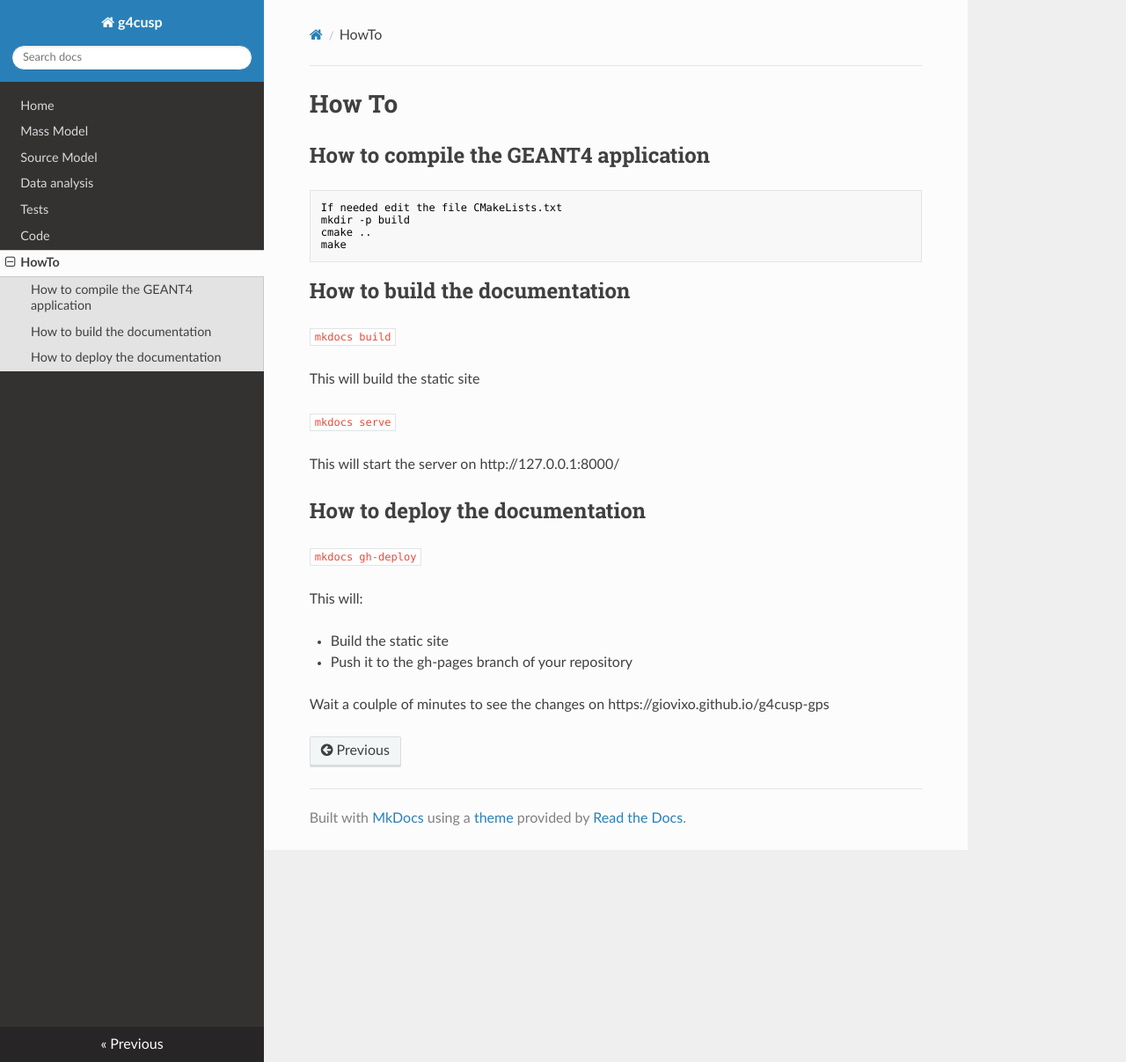
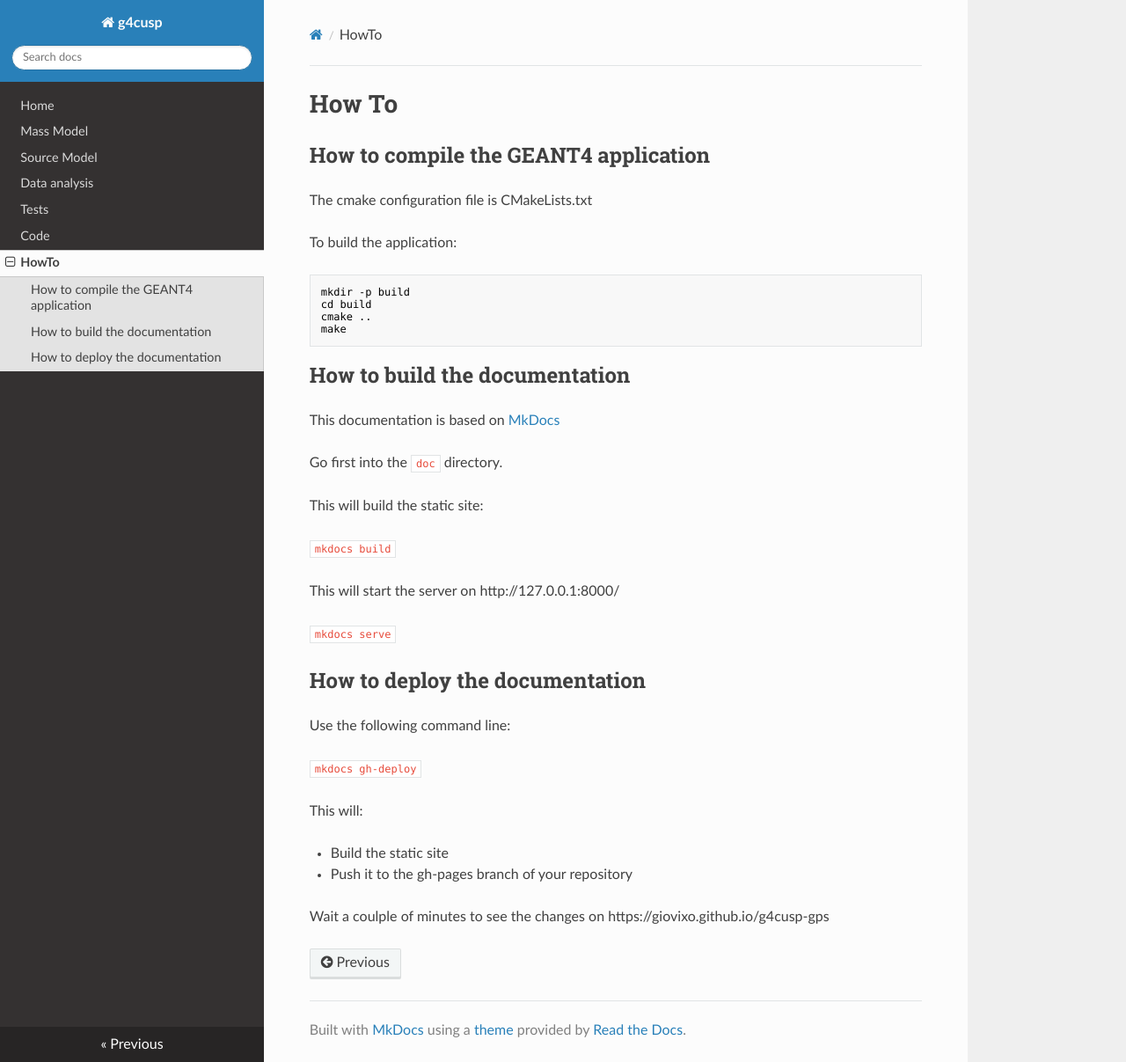
Before and after one commit to giovixo/g4cusp-gps, an MkDocs documentation site: the page built from doc/docs/howto.md, in a window 1280 px wide and 1207 px high. Shown: the whole window at 88% size. Built offline with MkDocs 1.6.1, drawn with Linux system fonts in a browser that asks for light colours; nearby versions of some CDN libraries.

Commit message:
updated howto.md

````diff
--- a/doc/docs/howto.md
+++ b/doc/docs/howto.md
@@ -2,24 +2,34 @@
 
 ## How to compile the GEANT4 application
 
+The cmake configuration file is CMakeLists.txt
+
+To build the application:
+
 ```c
-If needed edit the file CMakeLists.txt
 mkdir -p build
+cd build
 cmake ..
 make
 ```
 
 ## How to build the documentation
 
+This documentation is based on [MkDocs](https://www.mkdocs.org/)
+
+Go first into the `doc` directory.
+
+This will build the static site:
+
 `mkdocs build`
 
-This will build the static site
+This will start the server on http://127.0.0.1:8000/
 
 `mkdocs serve`
 
-This will start the server on http://127.0.0.1:8000/
+## How to deploy the documentation
 
-## How to deploy the documentation
+Use the following command line:
 
 `mkdocs gh-deploy`
 
````
